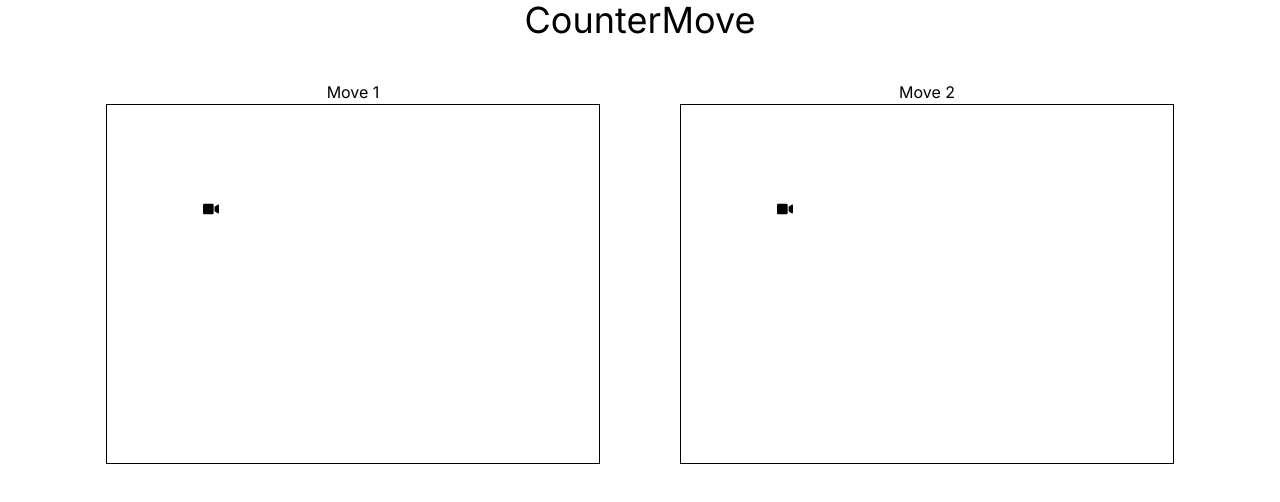
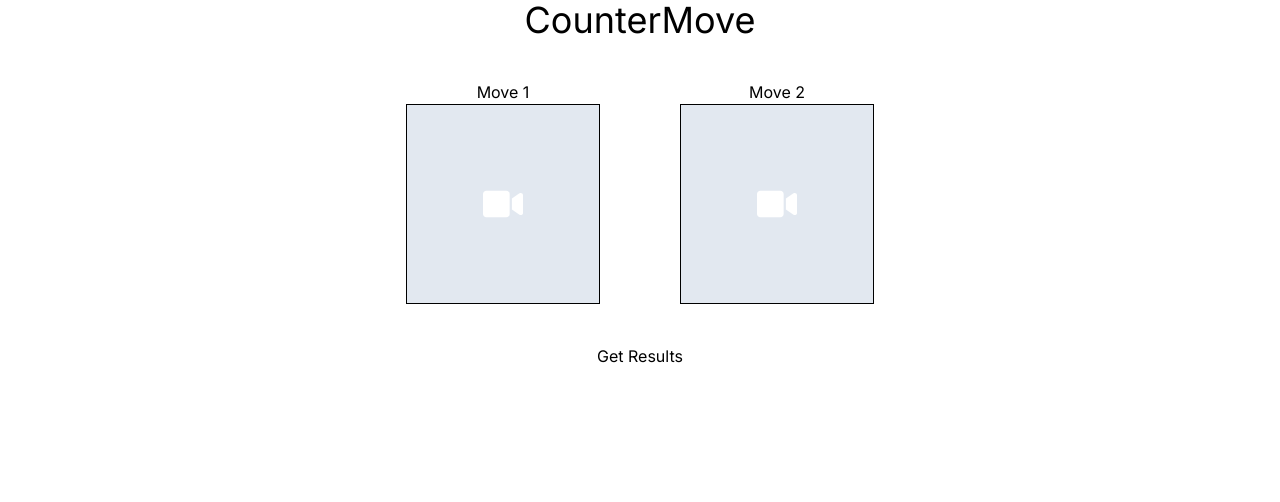
Before and after one commit to JayaDeHart/countermove.js, a Next.js app: page / in a window 1280 px wide. Shown: the top 502 px of the page. Built offline with nearby package versions, Linux system fonts and the light colour scheme.

Commit message:
set up context to hold the video

```diff
--- a/package.json
+++ b/package.json
@@ -9,6 +9,9 @@
     "lint": "next lint"
   },
   "dependencies": {
+    "@tensorflow-models/pose-detection": "^2.1.3",
+    "mobx": "^6.13.1",
+    "mobx-react-lite": "^4.0.7",
     "next": "14.2.5",
     "react": "^18",
     "react-dom": "^18",
--- a/src/app/components/camera.tsx
+++ b/src/app/components/camera.tsx
@@ -1,16 +1,22 @@
-'use client'
-import { useRef, useState } from 'react';
+"use client";
+import { useContext, useRef, useState } from "react";
 import { FaRegCircleStop } from "react-icons/fa6";
 import { FaVideo } from "react-icons/fa";
 import { FaRedo } from "react-icons/fa";
+import { observer } from "mobx-react-lite";
+import { VideoStore } from "../context/videoStore";
+import { VideoContext } from "../context/videoContext";
 
+interface CameraProps {
+  number: number;
+}
 
-
-const CameraComponent = () => {
+const CameraComponent = (props: CameraProps) => {
   const videoRef = useRef<HTMLVideoElement>(null);
   const mediaRecorderRef = useRef<MediaRecorder | null>(null);
   const [recording, setRecording] = useState(false);
-  const [videoUrl, setVideoUrl] = useState<string>('');
+  const [videoUrl, setVideoUrl] = useState<string>("");
+  const store = useContext(VideoContext);
 
   const startRecording = async () => {
     const stream = await navigator.mediaDevices.getUserMedia({ video: true });
@@ -27,8 +33,9 @@ const CameraComponent = () => {
     };
 
     mediaRecorderRef.current.onstop = () => {
-      const blob = new Blob(chunks, { type: 'video/webm' });
+      const blob = new Blob(chunks, { type: "video/webm" });
       setVideoUrl(URL.createObjectURL(blob));
+      store.videos[props.number - 1] = URL.createObjectURL(blob);
     };
 
     mediaRecorderRef.current.start();
@@ -42,104 +49,58 @@ const CameraComponent = () => {
     setRecording(false);
   };
 
-  function getRecordingFunction(){
-    if(recording){
-      stopRecording()
-    }
-    else{
-
-      startRecording()
+  function getRecordingFunction() {
+    if (recording) {
+      stopRecording();
+    } else {
+      startRecording();
     }
   }
 
-  function getVideoIcon(){
-    if(!videoUrl && !recording){
-      return <FaVideo/>
+  function getVideoIcon() {
+    const iconProps = {
+      color: "white",
+      size: 40,
+    };
+    if (!videoUrl && !recording) {
+      return <FaVideo {...iconProps} />;
     }
-    if(recording){
-      return <FaRegCircleStop />
+    if (recording) {
+      return <FaRegCircleStop {...iconProps} />;
     }
-    if(!recording && videoUrl){
-      return <FaRedo/>
-    }
-    else {
-      return <FaVideo/>
+    if (!recording && videoUrl) {
+      return <FaRedo {...iconProps} />;
+    } else {
+      return <FaVideo {...iconProps} />;
     }
   }
 
   return (
-    <div className=''>
-      <div className='border border-black border-solid p-24 hover:cursor-pointer' onClick={getRecordingFunction}>
-        {getVideoIcon()}
-        <video className='z-10' ref={videoRef} autoPlay={recording}></video>
+    <div className="bg-slate-200">
+      <div
+        className="border border-black border-solid p-24 hover:cursor-pointer relative inline-block h-full w-full"
+        onClick={getRecordingFunction}
+      >
+        {!videoUrl && (
+          <video
+            className="absolute top-0 left-0 w-full h-full"
+            ref={videoRef}
+            autoPlay={recording}
+          ></video>
+        )}
+        <div className="absolute top-0 left-0 w-full h-full flex items-center justify-center z-10">
+          {getVideoIcon()}
+        </div>
+        {videoUrl && (
+          <video
+            className="absolute top-0 left-0 w-full h-full"
+            src={videoUrl}
+            controls
+          ></video>
+        )}
       </div>
-       {videoUrl && <div>
-          <video src={videoUrl} controls></video>
-        </div>
-       }
     </div>
   );
 };
 
-export default CameraComponent;
-
-
-// import { useRef, useState } from 'react';
-
-// const CameraComponent = () => {
-//   const videoRef = useRef<HTMLVideoElement>(null);
-//   const mediaRecorderRef = useRef<MediaRecorder | null>(null);
-//   const [recording, setRecording] = useState(false);
-//   const [videoUrl, setVideoUrl] = useState<string>('');
-
-//   const startRecording = async () => {
-//     const stream = await navigator.mediaDevices.getUserMedia({ video: true });
-//     if (videoRef.current) {
-//       videoRef.current.srcObject = stream;
-//     }
-//     mediaRecorderRef.current = new MediaRecorder(stream);
-//     const chunks: Blob[] = [];
-
-//     mediaRecorderRef.current.ondataavailable = (event: BlobEvent) => {
-//       if (event.data.size > 0) {
-//         chunks.push(event.data);
-//       }
-//     };
-
-//     mediaRecorderRef.current.onstop = () => {
-//       const blob = new Blob(chunks, { type: 'video/webm' });
-//       setVideoUrl(URL.createObjectURL(blob));
-//     };
-
-//     mediaRecorderRef.current.start();
-//     setRecording(true);
-//   };
-
-//   const stopRecording = () => {
-//     if (mediaRecorderRef.current) {
-//       mediaRecorderRef.current.stop();
-//     }
-//     setRecording(false);
-//   };
-
-//   return (
-//     <div>
-//       <video ref={videoRef} autoPlay></video>
-//       <div>
-//         {recording ? (
-//           <button onClick={stopRecording}>Stop Recording</button>
-//         ) : (
-//           <button onClick={startRecording}>Start Recording</button>
-//         )}
-//       </div>
-//       {videoUrl && (
-//         <div>
-//           <h3>Recorded Video:</h3>
-//           <video src={videoUrl} controls></video>
-//         </div>
-//       )}
-//     </div>
-//   );
-// };
-
-// export default CameraComponent;
+export default observer(CameraComponent);
--- /dev/null
+++ b/src/app/context/videoContext.tsx
@@ -0,0 +1,19 @@
+"use client";
+
+import React, { createContext, ReactNode, useContext } from "react";
+import videoStore, { VideoStore } from "./videoStore";
+
+export const VideoContext = createContext<VideoStore>(videoStore);
+
+interface StoreProviderProps {
+  store: VideoStore;
+  children: ReactNode;
+}
+
+export default function VideoStoreProvider(props: StoreProviderProps) {
+  return (
+    <VideoContext.Provider value={props.store}>
+      {props.children}
+    </VideoContext.Provider>
+  );
+}
--- /dev/null
+++ b/src/app/context/videoStore.ts
@@ -0,0 +1,14 @@
+import { makeAutoObservable } from "mobx";
+
+export class VideoStore {
+  videos: string[];
+
+  constructor(videos: string[] = []) {
+    this.videos = videos;
+    makeAutoObservable(this);
+  }
+}
+
+const videoStore = new VideoStore();
+
+export default videoStore;
--- a/src/app/layout.tsx
+++ b/src/app/layout.tsx
@@ -1,13 +1,11 @@
+"use client";
 import type { Metadata } from "next";
 import { Inter } from "next/font/google";
 import "./globals.css";
+import VideoStoreProvider from "./context/videoContext";
+import videoStore from "./context/videoStore";
 
 const inter = Inter({ subsets: ["latin"] });
-
-export const metadata: Metadata = {
-  title: "Create Next App",
-  description: "Generated by create next app",
-};
 
 export default function RootLayout({
   children,
@@ -16,8 +14,9 @@ export default function RootLayout({
 }>) {
   return (
     <html lang="en">
-      <body className={inter.className}>{children}
-      </body>
+      <VideoStoreProvider store={videoStore}>
+        <body className={inter.className}>{children}</body>
+      </VideoStoreProvider>
     </html>
   );
 }
--- a/src/app/page.tsx
+++ b/src/app/page.tsx
@@ -1,20 +1,28 @@
+"use client";
+
+import { observer } from "mobx-react-lite";
 import CameraComponent from "./components/camera";
+import Link from "next/link";
 
-export default function Home() {
-
+function Home() {
   return (
     <main className="flex flex-col items-center">
       <h1 className="text-4xl">CounterMove</h1>
       <div className="flex">
         <div className="flex flex-col items-center m-10">
           <h3>Move 1</h3>
-          <CameraComponent/>
+          <CameraComponent number={1} />
         </div>
         <div className="flex flex-col items-center m-10">
           <h3>Move 2</h3>
-          <CameraComponent/>
+          <CameraComponent number={2} />
         </div>
       </div>
+      <Link href="/results">
+        <button>Get Results</button>
+      </Link>
     </main>
   );
 }
+
+export default observer(Home);
--- a/src/app/results/page.tsx
+++ b/src/app/results/page.tsx
@@ -1,11 +1,18 @@
-import React from 'react'
+"use client";
+import { observer } from "mobx-react-lite";
+import React, { useContext } from "react";
+import { VideoContext } from "../context/videoContext";
 
-type Props = {}
+type Props = {};
 
 function Results({}: Props) {
+  const { videos } = useContext(VideoContext);
   return (
-    <div className='text-red-200'>page</div>
-  )
+    <div className="text-red-200">
+      <video src={videos[0]} controls></video>
+      <video src={videos[1]} controls></video>
+    </div>
+  );
 }
 
-export default Results;
+export default observer(Results);
```
Also changed, not shown: 1 other file (tests, documents, lock files or other folders).
